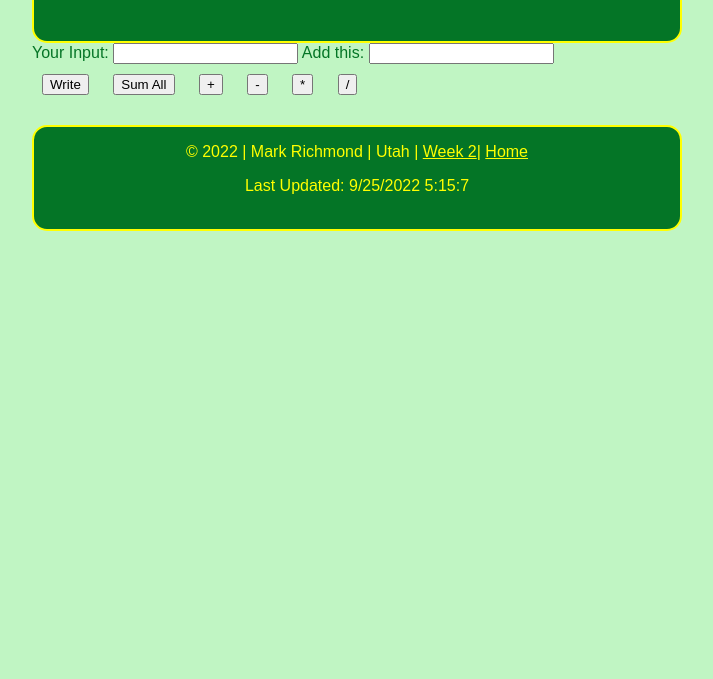
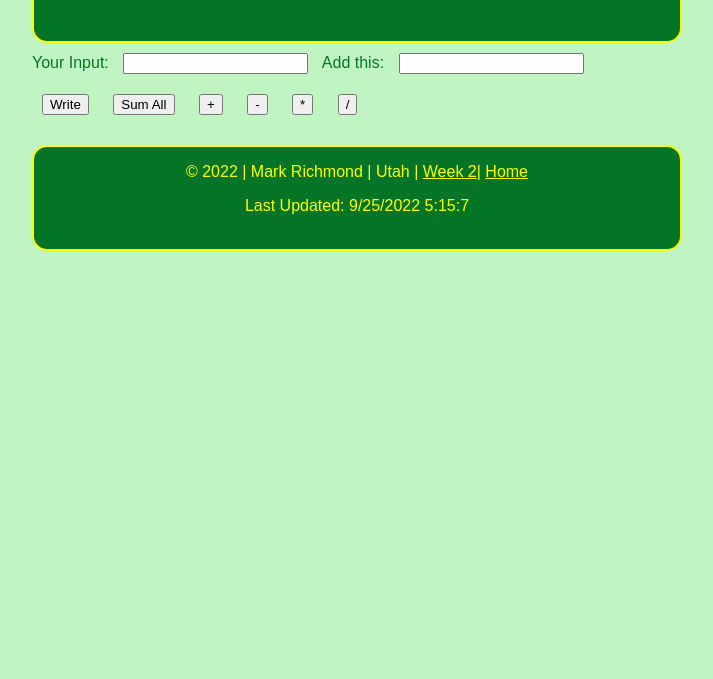
Before and after one commit to rich20053/WDD330-Portfolio, a plain HTML site: page week2/events/w2_team_activity.html in a window 1280 px wide. Shown: the part 121-800 px from the top of the page, without its empty margins (283-996 px from the left). Drawn offline with Linux system fonts and the light colour scheme.

Commit message:
Week 2 V3

```diff
--- a/week2/css/week_style.css
+++ b/week2/css/week_style.css
@@ -7,6 +7,10 @@ section button {
     display: inline;
 }
 
+section input {
+    margin: 10px;
+}
+
 #printfooter, #printh1 {
     border: 2px solid #047526;
 }
```
Also changed, not shown: week2/events/w2_team_activity.html (+1 -1 lines), week2/index.html (+1 -1 lines).
